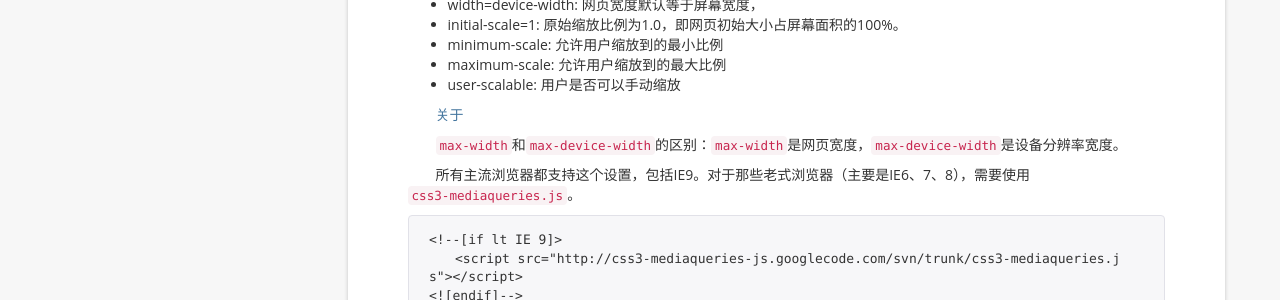
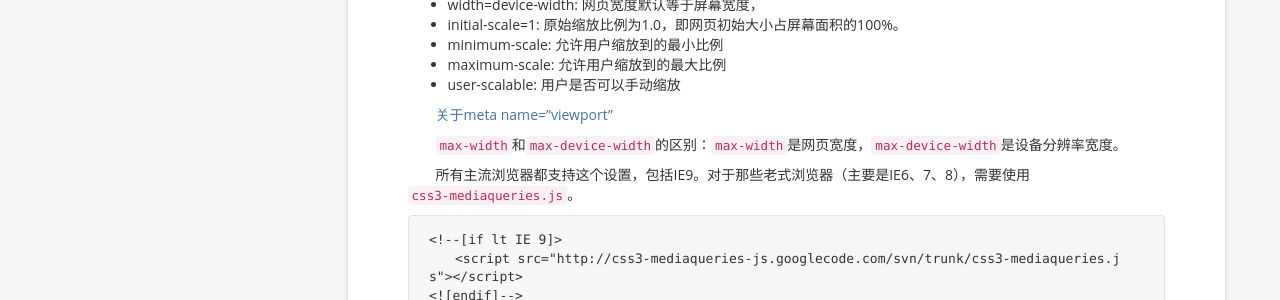
Before and after one commit to peiyanhuang/MyBlog, a Jekyll site: the page built from _posts/2017-02-14-响应式.md, in a window 1280 px wide and 900 px high, scrolled down 832 px. Shown: the part 155-455 px from the top of the window. Built offline with Jekyll 4.4.1, drawn with Linux system fonts in a browser that asks for light colours; nearby versions of some CDN libraries.

Commit message:
responsive design

```diff
--- a/_posts/2017-02-14-响应式.md
+++ b/_posts/2017-02-14-响应式.md
@@ -33,7 +33,7 @@ tag: Others
 - maximum-scale: 允许用户缩放到的最大比例
 - user-scalable: 用户是否可以手动缩放
 
-[关于<meta name="viewport">](http://blog.csdn.net/joyhen/article/details/43266927)
+[关于meta name="viewport"](http://blog.csdn.net/joyhen/article/details/43266927)
 
 `max-width`和`max-device-width`的区别：`max-width`是网页宽度，`max-device-width`是设备分辨率宽度。
 
```
